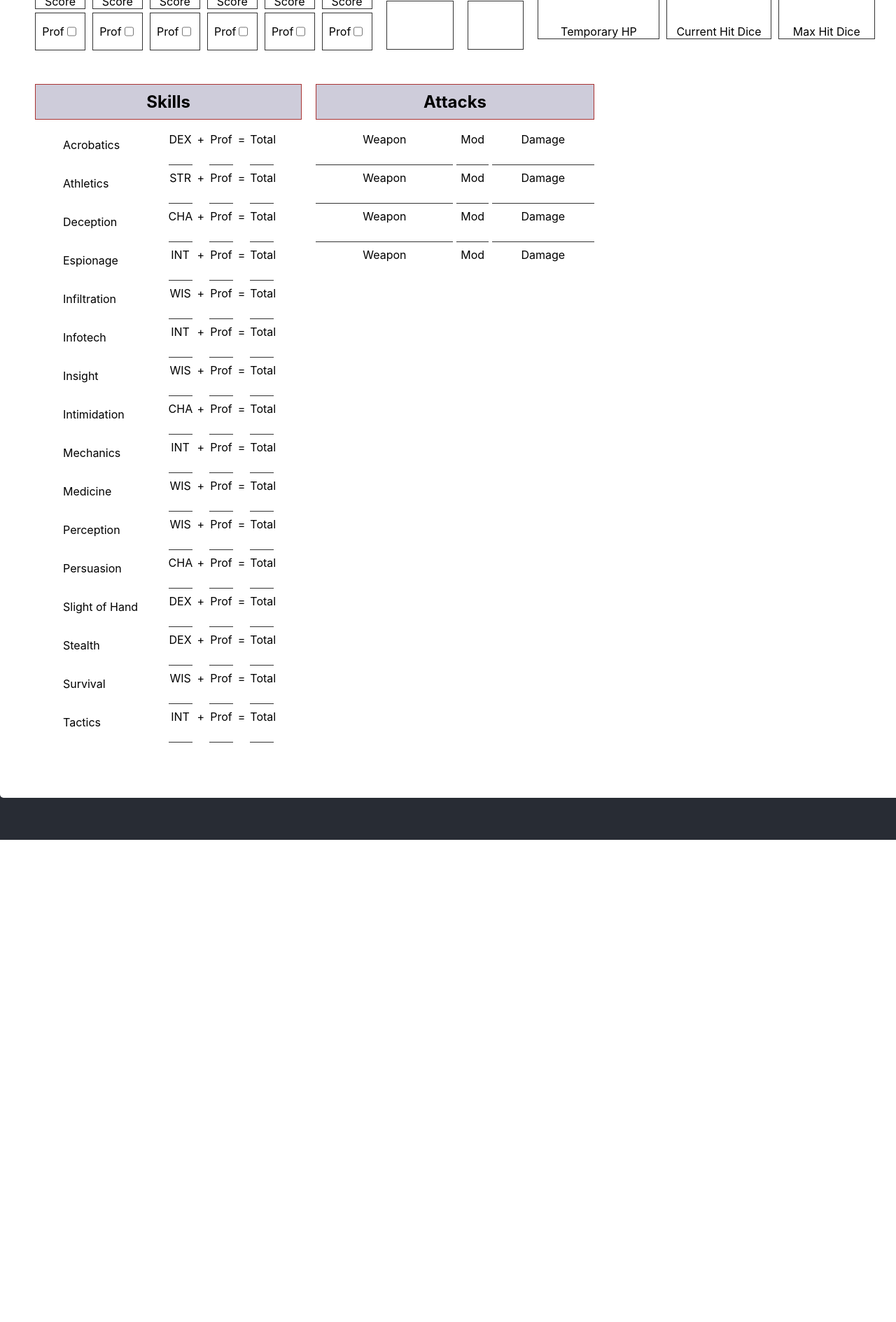
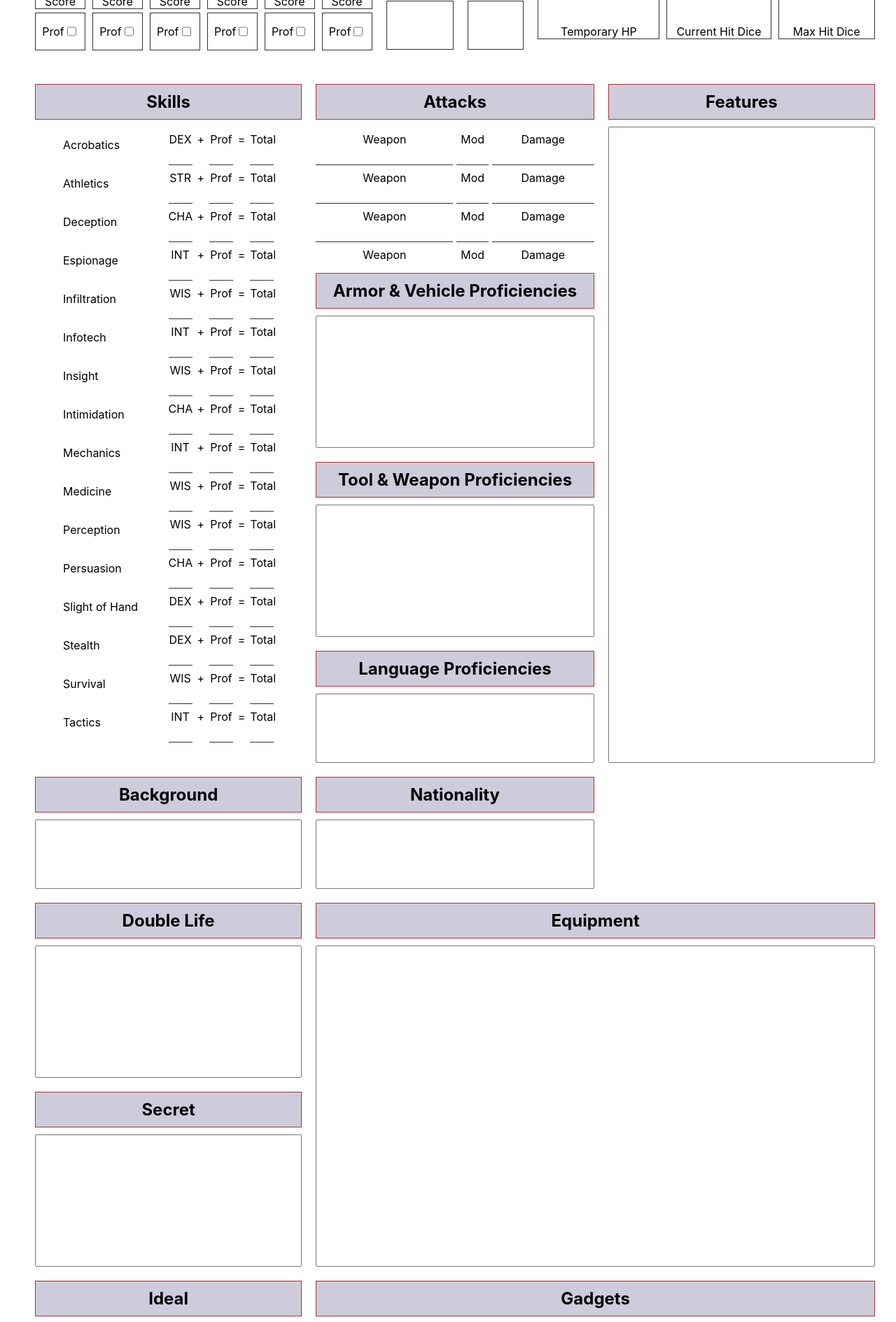
Before and after one commit to jewarner57/spy-game-character-sheet, a React (Create React App) app: page / in a window 1280 px wide. Shown: the part 500-2389 px from the top of the page at 70% size. Before the commit the page ends 1700 px from the top, so only its background shows below. Built offline with nearby package versions, Linux system fonts and the light colour scheme.

Commit message:
add remaining free text spots for the sheet

```diff
--- a/src/CharacterSheet/index.jsx
+++ b/src/CharacterSheet/index.jsx
@@ -19,8 +19,22 @@ function CharacterSheet() {
     { title: 'Hit Points', col: "8 / 13", row: "3 / 6", variant: "hit-points" },
     { title: 'Ability Scores', col: "1 / 6", row: "1 / 3", variant: "ability-scores" },
     { title: 'Saving Throws', col: "1 / 6", row: "4 / 6", variant: "saving-throws" },
+    { title: 'Skills', col: "1 / 5", row: "7 / 17", variant: "skills" },
     { title: 'Attacks', col: "5 / 9", row: "7 / 10", variant: "attacks" },
-    { title: 'Skills', col: "1 / 5", row: "7 / 18", variant: "skills" },
+    { title: 'Features', col: "9 / 13", row: "7 / 18", variant: "freeform" },
+    { title: 'Armor & Vehicle Proficiencies', col: "5 / 9", row: "10 / 13", variant: "freeform" },
+    { title: 'Tool & Weapon Proficiencies', col: "5 / 9", row: "13 / 16", variant: "freeform" },
+    { title: 'Language Proficiencies', col: "5 / 9", row: "16 / 18", variant: "freeform" },
+    { title: 'Background', col: "1 / 5", row: "18 / 20", variant: "freeform" },
+    { title: 'Nationality', col: "5 / 9", row: "18 / 20", variant: "freeform" },
+    { title: 'Double Life', col: "1 / 5", row: "20 / 23", variant: "freeform" },
+    { title: 'Equipment', col: "5 / 13", row: "20 / 26", variant: "freeform" },
+    { title: 'Secret', col: "1 / 5", row: "23 / 26", variant: "freeform" },
+    { title: 'Ideal', col: "1 / 5", row: "26 / 29", variant: "freeform" },
+    { title: 'Bond', col: "1 / 5", row: "29 / 32", variant: "freeform" },
+    { title: 'Gadgets', col: "5 / 13", row: "26 / 32", variant: "freeform" },
+    { title: 'Ammo', col: "1 / 13", row: "32 / 34", variant: "freeform" },
+    { title: 'Cash', col: "1 / 13", row: "34 / 36", variant: "freeform" },
   ]
 
   return (
```
